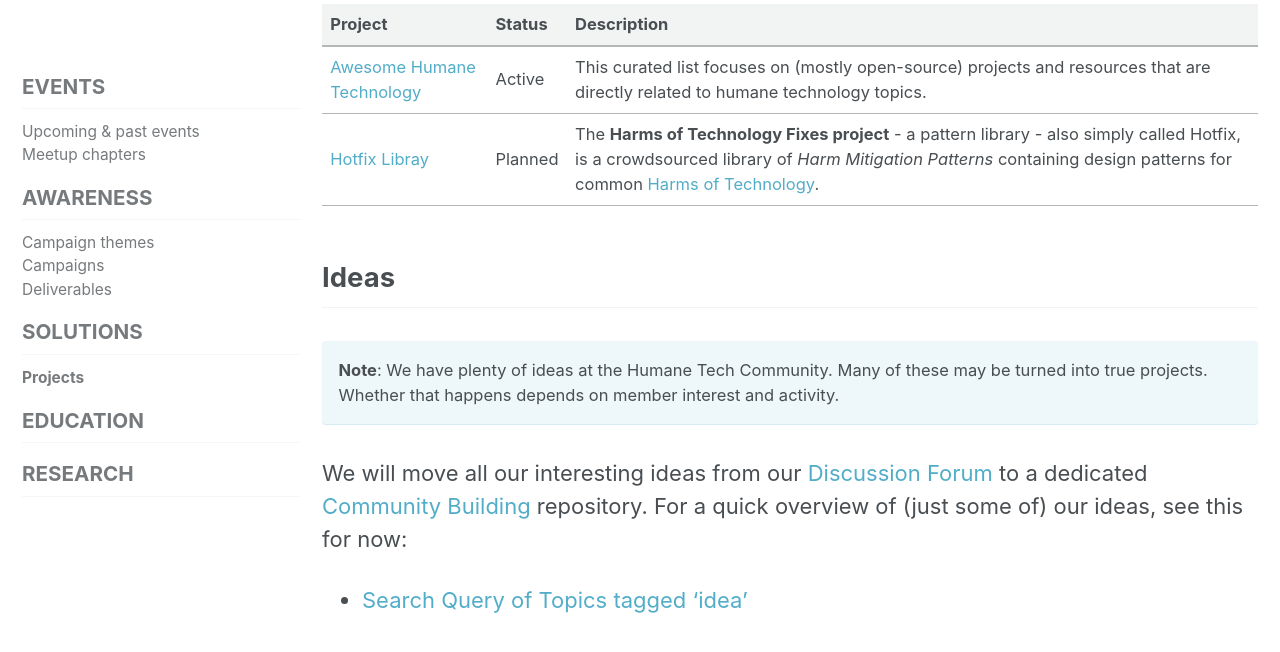
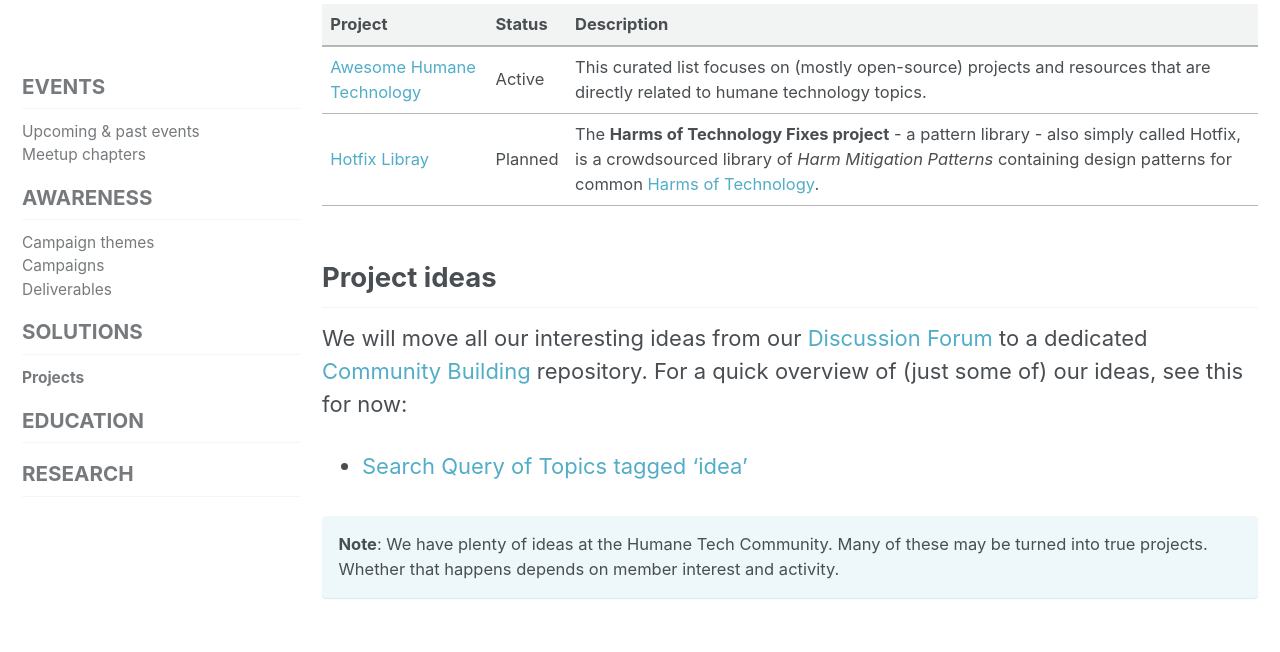
Before and after one commit to humanetech-community/community-hub, a Jekyll site: the page built from _activities/02-solutions-program/01-solutions-projects.md, in a window 1280 px wide and 900 px high, scrolled down 507 px, cut to the strip 0-660 px from the top of the window. Shown: the top 652 px of the strip. Built offline with Jekyll 4.4.1, drawn with Linux system fonts in a browser that asks for light colours; cached includes are drawn as plain includes; nearby versions of some CDN libraries.

```diff
--- a/_activities/02-solutions-program/01-solutions-projects.md
+++ b/_activities/02-solutions-program/01-solutions-projects.md
@@ -21,11 +21,11 @@
 | [Awesome Humane Technology](https://github.com/humanetech-community/awesome-humane-tech) | Active | This curated list focuses on (mostly open-source) projects  and resources that are directly related to humane technology topics. |
 | [Hotfix Libray](https://github.com/humanetech-community/hotfix-library) | Planned | The **Harms of Technology Fixes project** - a pattern library - also simply called Hotfix, is a crowdsourced library of _Harm Mitigation Patterns_ containing design patterns for common [Harms of Technology](/focus/harms-of-technology/). |
 
-## Ideas
-
-**Note**: We have plenty of ideas at the Humane Tech Community. Many of these may be turned into true projects. Whether that happens depends on member interest and activity.
-{: .notice--info}
+## Project ideas
 
 We will move all our interesting ideas from our [Discussion Forum](https://community.humanetech.com) to a dedicated [Community Building](https://github.com/humanetech-community/engagement-ideas) repository. For a quick overview of (just some of) our ideas, see this for now:
 
 - [Search Query of Topics tagged 'idea'](https://community.humanetech.com/tags/idea)
+
+**Note**: We have plenty of ideas at the Humane Tech Community. Many of these may be turned into true projects. Whether that happens depends on member interest and activity.
+{: .notice--info}
```
